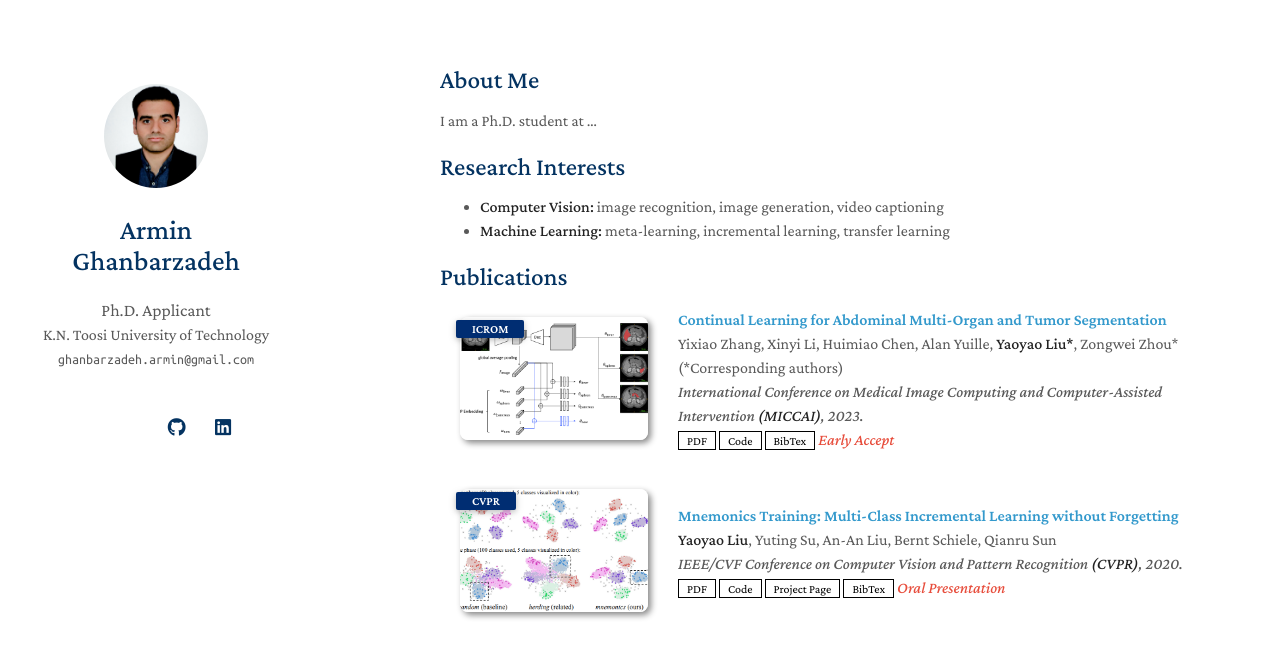
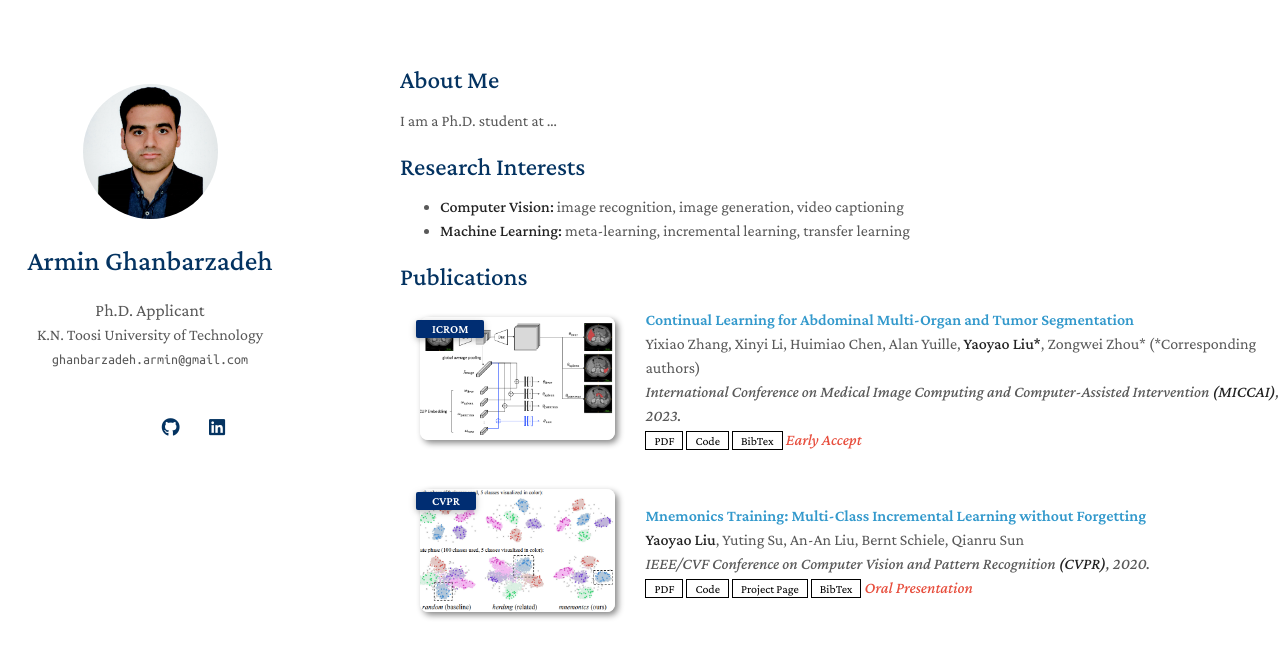
Before and after one commit to ghanbarzadeh/ghanbarzadeh.github.io, a Jekyll site: the page built from index.md, in a window 1280 px wide. Shown: the top 658 px of the page. Built offline with Jekyll 4.4.1, drawn with Linux system fonts in a browser that asks for light colours; nearby versions of some CDN libraries; a style sheet for code colours, icons or effects is not loaded; our own code applies the rules of GitHub Pages for plain Markdown files.

Commit message:
Update minimal-light-no-dark-mode.scss

```diff
--- a/_sass/minimal-light-no-dark-mode.scss
+++ b/_sass/minimal-light-no-dark-mode.scss
@@ -233,7 +233,7 @@ a:hover small {
 }
 
 .wrapper {
-  width:1200px;
+  width:1300px;
   margin:0 auto;
 }
 
@@ -283,7 +283,7 @@ img {
 }
 
 header {
-  width:232px;
+  width:300px;
   float:left;
   position:fixed;
   -webkit-font-smoothing:subpixel-antialiased;
@@ -353,7 +353,7 @@ header ul a strong {
 }
 
 section {
-  width:800px;
+  width:900px;
   float:right;
   padding-top:4.0em;
   padding-bottom:50px;
```
